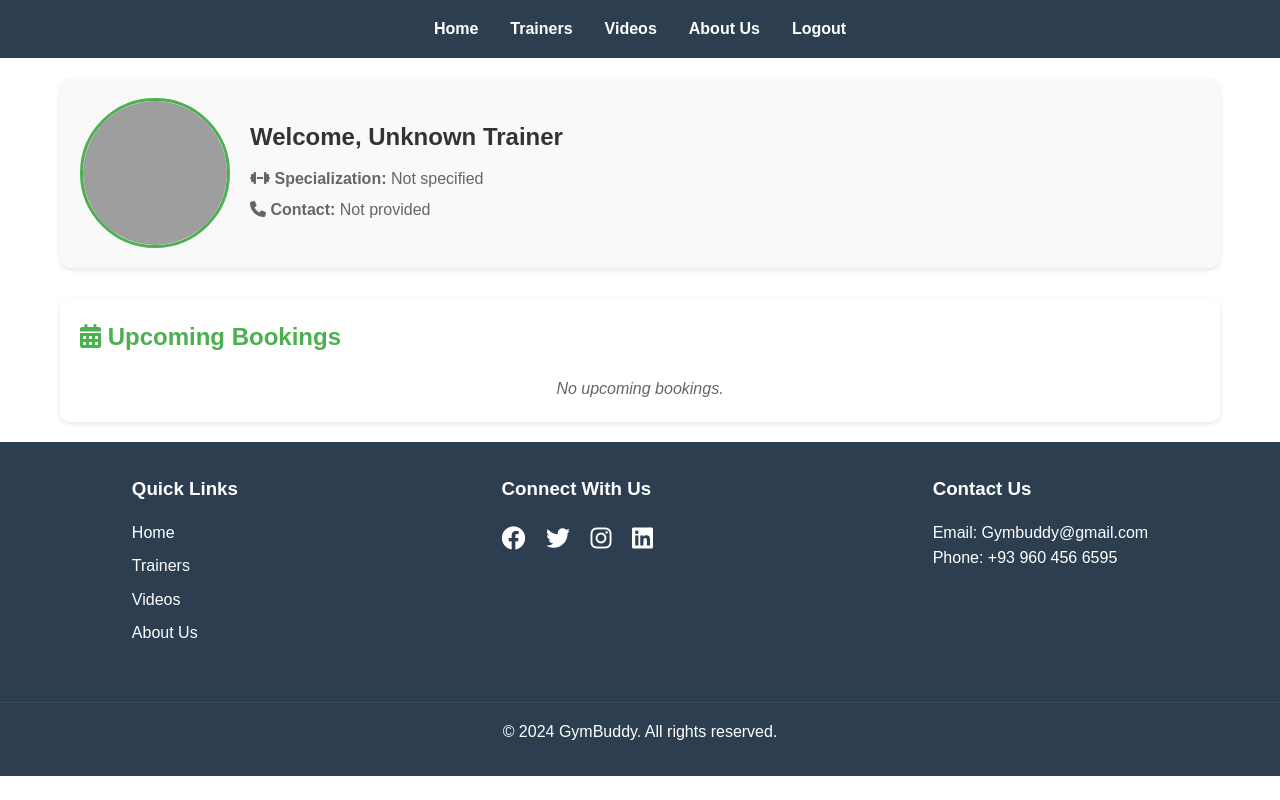
After one commit to IT10-Capstone-Group/Gym_Buddy, a PHP site: page /php/trainer_dashboard.php in a window 1280 px wide. The commit adds this page. Run offline with PHP 8.4, Linux system fonts and the light colour scheme; a user stored in the database is signed in; data comes from the database, SQL or seed files in the repository; both versions use the stored data as it was after the commit; data that the repository does not hold is empty; some libraries are stand-ins or nearby versions; grey boxes are pictures that could not be loaded.

Commit message:
Capstone

```diff
--- /dev/null
+++ b/css/trainer_dashboard.css
@@ -0,0 +1,96 @@
+/* trainer_dashboard.css */
+
+.dashboard-container {
+    max-width: 1200px;
+    margin: 0 auto;
+    padding: 20px;
+}
+
+.trainer-info {
+    display: flex;
+    align-items: center;
+    margin-bottom: 30px;
+    background-color: #f9f9f9;
+    border-radius: 10px;
+    padding: 20px;
+    box-shadow: 0 2px 5px rgba(0,0,0,0.1);
+}
+
+.trainer-image {
+    width: 150px;
+    height: 150px;
+    border-radius: 50%;
+    object-fit: cover;
+    margin-right: 20px;
+    border: 3px solid #4CAF50;
+}
+
+.trainer-details h2 {
+    margin-bottom: 10px;
+    color: #333;
+}
+
+.trainer-details p {
+    margin: 5px 0;
+    color: #666;
+}
+
+.bookings {
+    background-color: #ffffff;
+    padding: 20px;
+    border-radius: 10px;
+    box-shadow: 0 2px 5px rgba(0,0,0,0.1);
+}
+
+.bookings h2 {
+    color: #4CAF50;
+    margin-bottom: 20px;
+}
+
+table {
+    width: 100%;
+    border-collapse: separate;
+    border-spacing: 0;
+}
+
+th, td {
+    padding: 12px;
+    text-align: left;
+    border-bottom: 1px solid #ddd;
+}
+
+th {
+    background-color: #4CAF50;
+    color: white;
+    font-weight: bold;
+}
+
+tr:nth-child(even) {
+    background-color: #f2f2f2;
+}
+
+tr:hover {
+    background-color: #e9e9e9;
+}
+
+.no-bookings {
+    text-align: center;
+    color: #666;
+    font-style: italic;
+}
+
+@media (max-width: 768px) {
+    .trainer-info {
+        flex-direction: column;
+        text-align: center;
+    }
+
+    .trainer-image {
+        margin-right: 0;
+        margin-bottom: 20px;
+    }
+
+    table {
+        font-size: 14px;
+    }
+}
--- a/index.php
+++ b/index.php
@@ -11,7 +11,7 @@ include 'php/config.php';
     <title>GymBuddy - Book a trainer, anytime, anywhere</title>
     <link rel="stylesheet" href="css/style.css">
     <link rel="stylesheet" href="https://cdnjs.cloudflare.com/ajax/libs/font-awesome/6.1.1/css/all.min.css">
-</head>
+    </head>
 <body>
     <header>
         <nav>
@@ -23,6 +23,8 @@ include 'php/config.php';
                 <?php if(isset($_SESSION['user_id'])): ?>
                     <?php if(isset($_SESSION['user_role']) && $_SESSION['user_role'] === 'admin'): ?>
                         <li><a href="php/admin_dashboard.php">Admin Dashboard</a></li>
+                    <?php elseif(isset($_SESSION['user_role']) && $_SESSION['user_role'] === 'trainer'): ?>
+                        <li><a href="php/trainer_dashboard.php">Trainer Dashboard</a></li>
                     <?php endif; ?>
                     <li><a href="php/logout.php">Logout</a></li>
                 <?php else: ?>
--- /dev/null
+++ b/php/trainer_dashboard.php
@@ -0,0 +1,134 @@
+<?php
+session_start();
+include 'config.php';
+
+// Check if user is logged in and is a trainer
+if (!isset($_SESSION['user_id']) || $_SESSION['user_role'] !== 'trainer') {
+    header("Location: index.php");
+    exit();
+}
+
+// Fetch trainer information
+$trainer_id = $_SESSION['user_id'];
+$sql = "SELECT * FROM trainers WHERE id = ?";
+$stmt = $pdo->prepare($sql);
+$stmt->execute([$trainer_id]);
+$trainer = $stmt->fetch();
+
+// If trainer information is not found, we'll use a default array
+if (!$trainer) {
+    $trainer = [
+        'name' => 'Unknown Trainer',
+        'specialization' => 'Not specified',
+        'contact' => 'Not provided',
+        'image_url' => 'default_trainer.jpg'
+    ];
+}
+
+// Fetch upcoming bookings for the trainer
+$sql = "SELECT bookings.*, users.username
+        FROM bookings
+        JOIN users ON bookings.user_id = users.id
+        WHERE bookings.trainer_id = ? AND bookings.date >= CURDATE()
+        ORDER BY bookings.date, bookings.time";
+$stmt = $pdo->prepare($sql);
+$stmt->execute([$trainer_id]);
+$bookings = $stmt->fetchAll();
+?>
+
+<!DOCTYPE html>
+<html lang="en">
+<head>
+    <meta charset="UTF-8">
+    <meta name="viewport" content="width=device-width, initial-scale=1.0">
+    <title>Trainer Dashboard - GymBuddy</title>
+    <link rel="stylesheet" href="css/style.css">
+    <link rel="stylesheet" href="css/trainer_dashboard.css">
+    <link rel="stylesheet" href="https://cdnjs.cloudflare.com/ajax/libs/font-awesome/6.1.1/css/all.min.css">
+</head>
+<body>
+    <header>
+        <nav>
+            <ul>
+                <li><a href="index.php">Home</a></li>
+                <li><a href="trainers.php">Trainers</a></li>
+                <li><a href="videos.php">Videos</a></li>
+                <li><a href="about.php">About Us</a></li>
+                <li><a href="logout.php">Logout</a></li>
+            </ul>
+        </nav>
+    </header>
+
+    <main class="dashboard-container">
+        <section class="trainer-info">
+            <img src="<?php echo htmlspecialchars($trainer['image_url']); ?>" alt="<?php echo htmlspecialchars($trainer['name']); ?>" class="trainer-image">
+            <div class="trainer-details">
+                <h2>Welcome, <?php echo htmlspecialchars($trainer['name']); ?></h2>
+                <p><i class="fas fa-dumbbell"></i> <strong>Specialization:</strong> <?php echo htmlspecialchars($trainer['specialization']); ?></p>
+                <p><i class="fas fa-phone"></i> <strong>Contact:</strong> <?php echo htmlspecialchars($trainer['contact']); ?></p>
+            </div>
+        </section>
+
+        <section class="bookings">
+            <h2><i class="fas fa-calendar-alt"></i> Upcoming Bookings</h2>
+            <?php if (count($bookings) > 0): ?>
+                <table>
+                    <thead>
+                        <tr>
+                            <th>Date</th>
+                            <th>Time</th>
+                            <th>Client</th>
+                            <th>Status</th>
+                        </tr>
+                    </thead>
+                    <tbody>
+                        <?php foreach ($bookings as $booking): ?>
+                            <tr>
+                                <td><?php echo htmlspecialchars($booking['date']); ?></td>
+                                <td><?php echo htmlspecialchars($booking['time']); ?></td>
+                                <td><?php echo htmlspecialchars($booking['username']); ?></td>
+                                <td><?php echo htmlspecialchars(ucfirst($booking['status'])); ?></td>
+                            </tr>
+                        <?php endforeach; ?>
+                    </tbody>
+                </table>
+            <?php else: ?>
+                <p class="no-bookings">No upcoming bookings.</p>
+            <?php endif; ?>
+        </section>
+    </main>
+
+    <footer>
+        <div class="footer-content">
+            <div class="footer-section">
+                <h3>Quick Links</h3>
+                <ul>
+                    <li><a href="index.php">Home</a></li>
+                    <li><a href="trainers.php">Trainers</a></li>
+                    <li><a href="videos.php">Videos</a></li>
+                    <li><a href="about.php">About Us</a></li>
+                </ul>
+            </div>
+            <div class="footer-section">
+                <h3>Connect With Us</h3>
+                <div class="social-icons">
+                    <a href="#"><i class="fab fa-facebook"></i></a>
+                    <a href="#"><i class="fab fa-twitter"></i></a>
+                    <a href="#"><i class="fab fa-instagram"></i></a>
+                    <a href="#"><i class="fab fa-linkedin"></i></a>
+                </div>
+            </div>
+            <div class="footer-section">
+                <h3>Contact Us</h3>
+                <p>Email: Gymbuddy@gmail.com</p>
+                <p>Phone: +93 960 456 6595</p>
+            </div>
+        </div>
+        <div class="footer-bottom">
+            <p>&copy; 2024 GymBuddy. All rights reserved.</p>
+        </div>
+    </footer>
+
+    <script src="js/script.js"></script>
+</body>
+</html>
```
Also changed, not shown: gymbuddy.sql (+25 -8 lines), uploads/67b7e28f4e30e.jpg (added), uploads/67b7ec960d7a0.jpg (added).
